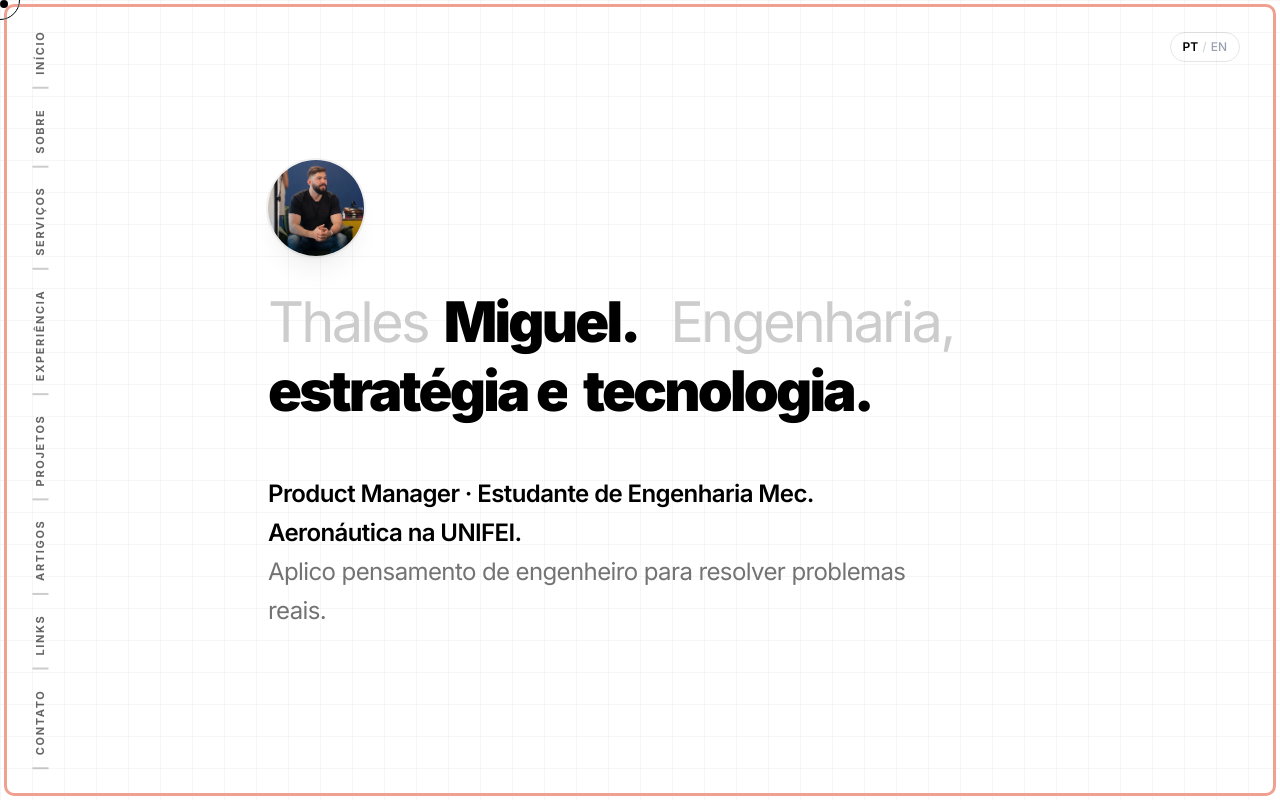
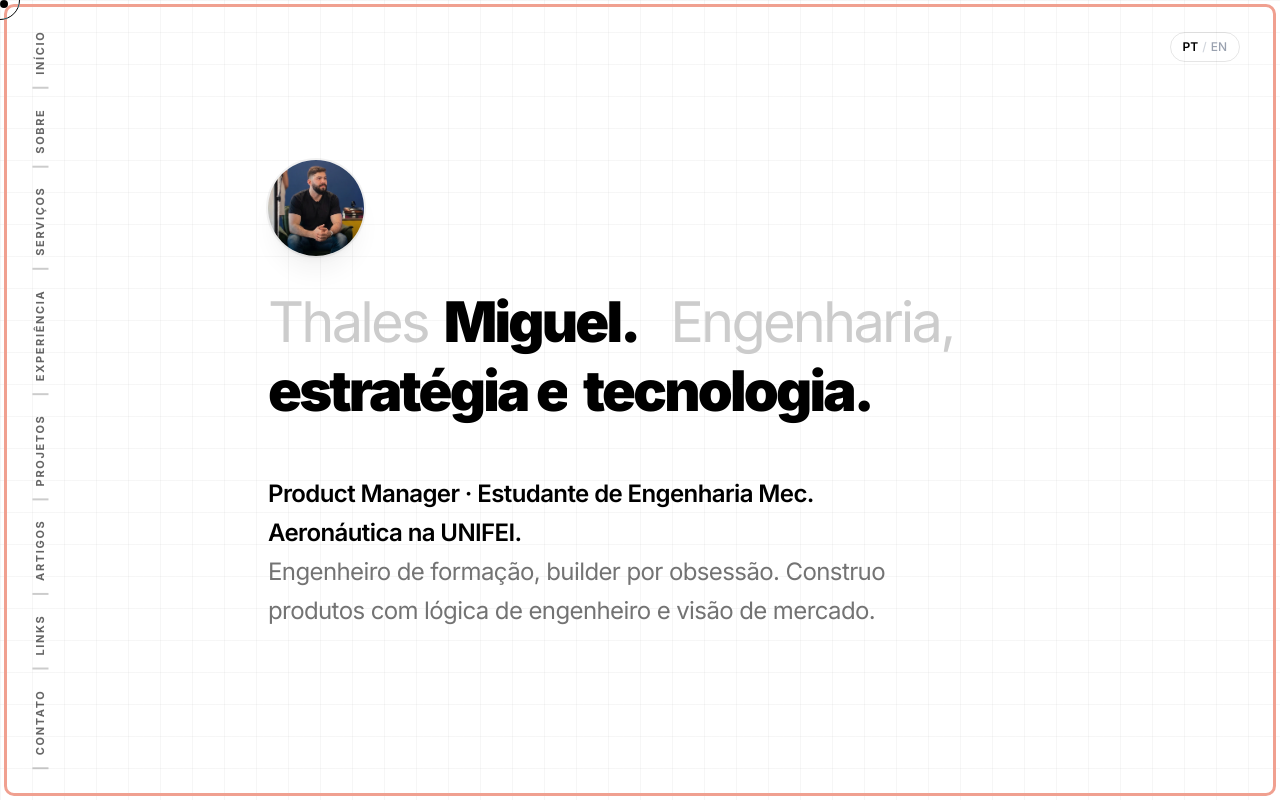
Before and after one commit to Rodriguestmo/portifolio, a Next.js app: page / in a window 1280 px wide. Shown: the top 800 px of the page. Built offline with nearby package versions, Linux system fonts and the light colour scheme.

Commit message:
fix: update hero tagline

```diff
--- a/app/components/home/HomeClient.tsx
+++ b/app/components/home/HomeClient.tsx
@@ -226,9 +226,9 @@ export default function HomeClient() {
               className="mt-10 text-xl md:text-2xl text-neutral-500 max-w-2xl leading-relaxed tracking-tight"
             >
               {isEn ? (
-                <><strong className="text-black font-semibold">Product Manager · Aeronautical Mechanical Engineering Student at UNIFEI.</strong><br />I apply an engineer&apos;s mindset to solve real problems.</>
+                <><strong className="text-black font-semibold">Product Manager · Aeronautical Mech. Engineering Student at UNIFEI.</strong><br />Engineer by training, builder by obsession. I build products with an engineer&apos;s logic and a market vision.</>
               ) : (
-                <><strong className="text-black font-semibold">Product Manager · Estudante de Engenharia Mec. Aeronáutica na UNIFEI.</strong><br />Aplico pensamento de engenheiro para resolver problemas reais.</>
+                <><strong className="text-black font-semibold">Product Manager · Estudante de Engenharia Mec. Aeronáutica na UNIFEI.</strong><br />Engenheiro de formação, builder por obsessão. Construo produtos com lógica de engenheiro e visão de mercado.</>
               )}
             </motion.p>
 
```
